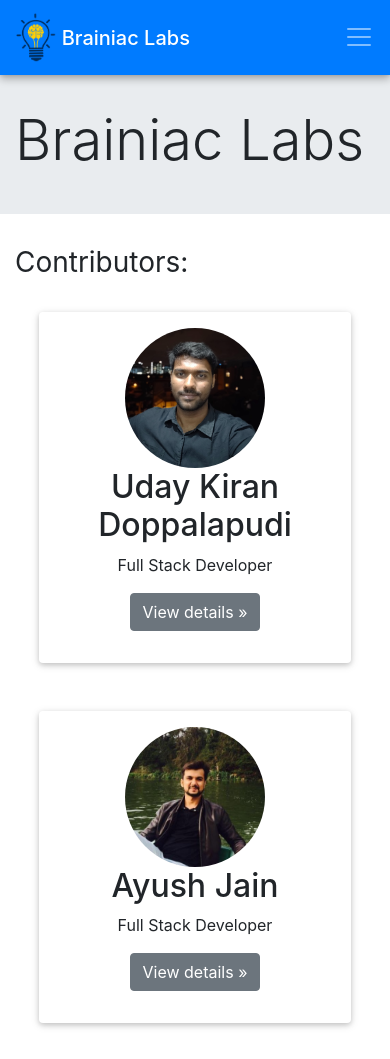
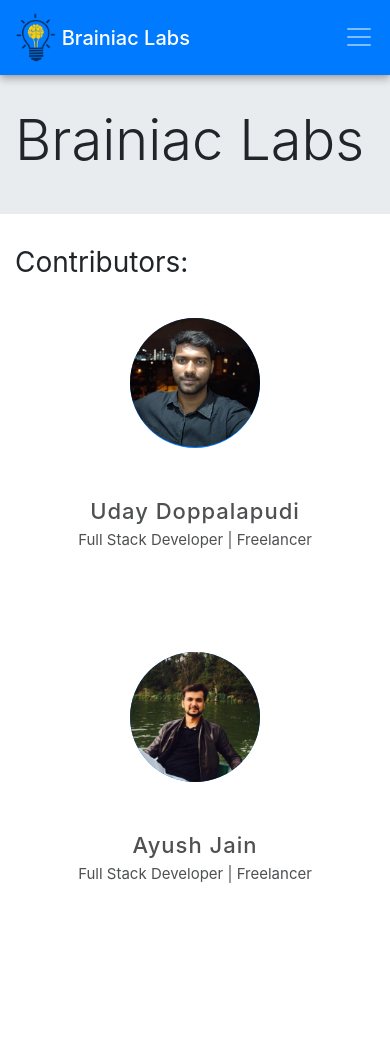
Before and after one commit to BrainiacLabs/brainiaclabs.github.io, a website: page aboutus/index.html in a window 390 px wide. After the commit the page ends 972 px from the top, so only its background shows below. Drawn offline with nearby package versions, Linux system fonts and the light colour scheme.

Commit message:
Added Applications and AboutUs Content

```diff
--- a/aboutus/index.html
+++ b/aboutus/index.html
@@ -12,6 +12,7 @@
     <link rel="stylesheet" href="https://stackpath.bootstrapcdn.com/bootstrap/4.3.1/css/bootstrap.min.css"
         integrity="sha384-ggOyR0iXCbMQv3Xipma34MD+dH/1fQ784/j6cY/iJTQUOhcWr7x9JvoRxT2MZw1T" crossorigin="anonymous">
     <link rel="stylesheet" href="https://brainiaclabs.github.io/css/app.css" type="text/css" />
+    <script src="https://kit.fontawesome.com/f277f03814.js"></script>
 </head>
 
 <body>
@@ -55,20 +56,40 @@
             <h3 class="font-weight-normal">Contributors:</h3>
             <div class="container contacts mb-3 text-center">
                 <div class="row">
-                    <div class="card-section col-lg-3 m-4 p-3 rounded">
-                        <img src="https://brainiaclabs.github.io/images/avatar.jpg" width="140" height="140"
-                            class="bd-placeholder-img rounded-circle" alt="Uday">
-                        <h2>Uday Kiran Doppalapudi</h2>
-                        <p>Full Stack Developer</p>
-                        <p><a class="btn btn-secondary" href="#" role="button">View details »</a></p>
-                    </div><!-- /.col-lg-4 -->
-                    <div class="card-section col-lg-3 m-4 p-3 rounded">
-                        <img src="https://brainiaclabs.github.io/images/avatar-02.jpg" width="140" height="140"
-                            class="bd-placeholder-img rounded-circle" alt="Ayush">
-                        <h2>Ayush Jain</h2>
-                        <p>Full Stack Developer</p>
-                        <p><a class="btn btn-secondary" href="#" role="button">View details »</a></p>
-                    </div><!-- /.col-lg-4 -->
+                    <div class="col-md-3 col-sm-6">
+                        <div class="our-team">
+                            <div class="pic">
+                                <img src="https://brainiaclabs.github.io/images/avatar.jpg" alt="Uday" />
+                            </div>
+                            <div class="team-content">
+                                <h3 class="title">Uday Doppalapudi</h3>
+                                <span class="role">Full Stack Developer | Freelancer</span>
+                            </div>
+                            <ul class="social">
+                                <li><a class="fab fa-facebook-f"></a></li>
+                                <li><a class="fab fa-twitter"></a></li>
+                                <li><a class="fab fa-github"></a></li>
+                                <li><a class="fab fa-linkedin-in"></a></li>
+                            </ul>
+                        </div>
+                    </div>
+                    <div class="col-md-3 col-sm-6">
+                        <div class="our-team">
+                            <div class="pic">
+                                <img src="https://brainiaclabs.github.io/images/avatar-02.jpg" alt="Ayush" />
+                            </div>
+                            <div class="team-content">
+                                <h3 class="title">Ayush Jain</h3>
+                                <span class="role">Full Stack Developer | Freelancer</span>
+                            </div>
+                            <ul class="social">
+                                <li><a class="fab fa-facebook-f"></a></li>
+                                <li><a class="fab fa-twitter"></a></li>
+                                <li><a class="fab fa-github"></a></li>
+                                <li><a class="fab fa-linkedin-in"></a></li>
+                            </ul>
+                        </div>
+                    </div>
                 </div>
             </div>
         </div>
--- a/css/app.css
+++ b/css/app.css
@@ -1,15 +1,129 @@
-.contacts .card-section {
+/*** Global Cosmetics ***/
+.navbar {
+    box-shadow: 0 0 4px rgba(0, 0, 0, .14), 0 4px 8px rgba(0, 0, 0, .28);
+}
+
+
+/*** Pages level Cosmetics ***/
+.contacts .card-section,
+.applications .card {
     box-shadow: 0 2px 5px 0 rgba(0, 0, 0, 0.16), 0 2px 10px 0 rgba(0, 0, 0, 0.12);
     -webkit-transition: .25s box-shadow;
     transition: .25s box-shadow;
 }
+
 .contacts .card-section:focus,
-.contacts .card-section:hover {
+.contacts .card-section:hover,
+.applications .card:focus,
+.applications .card:hover {
     box-shadow: 0 5px 11px 0 rgba(0, 0, 0, 0.18), 0 4px 15px 0 rgba(0, 0, 0, 0.15);
 }
-.navbar {
-    box-shadow: 0 0 4px rgba(0, 0, 0, .14), 0 4px 8px rgba(0, 0, 0, .28);
-}
+
 .card-img-top {
     background: #333;
 }
+
+.our-team {
+    padding: 30px 0 40px;
+    background: white;
+    text-align: center;
+    overflow: hidden;
+    position: relative;
+}
+
+.our-team .pic {
+    display: inline-block;
+    width: 130px;
+    height: 130px;
+    margin-bottom: 50px;
+    position: relative;
+    z-index: 1;
+}
+
+.our-team .pic:before {
+    content: '';
+    width: 100%;
+    background: #007bff;
+    position: absolute;
+    bottom: 135%;
+    right: 0;
+    left: 0;
+    transform: scale(3);
+    transition: all 0.3s linear 0s;
+}
+
+.our-team:hover .pic:before{
+    height: 100%;
+}
+
+.our-team .pic:after{
+    content: '';
+    width: 100%;
+    height: 100%;
+    border-radius: 50%;
+    background: #007bff;
+    position: absolute;
+    top:0;
+    left:0;
+    z-index: -1;
+}
+
+.our-team .pic img{
+    width: 100%;
+    height:  auto;
+    border-radius: 50%;
+    transform: scale(1);
+    transition: all 0.9s ease 0s;
+}
+
+.our-team:hover .pic img{
+    box-shadow: 0 0 0 14px #f7f5ec;
+    transform: scale(0.7);
+}
+
+.our-team .team-content{
+    margin-bottom: 30px;
+}
+.our-team .title{
+    font-size: 22px;
+    font-weight: 700px;
+    color: #4e5052;
+    letter-spacing: 1px;
+    text-transform: capitalize;
+    margin-bottom: 5px;
+}
+.our-team .role{
+    display: block;
+    font-size: 15px;
+    color: #4e5052;
+    text-transform: capitalize;
+}
+.our-team .social{
+    width:100%;
+    padding: 0;
+    margin:0;
+    background: #007bff;
+    position: absolute;
+    bottom: -100px;
+    left:0;
+    transition: all 0.5s ease 0s;
+}
+.our-team:hover .social{
+    bottom: 0;
+}
+
+.our-team .social li{
+    display: inline-block;
+}
+.our-team .social li a{
+    display: block;
+    padding: 10px;
+    font-size: 17px;
+    color: white;
+    transition: all 0.3s ease 0s;
+}
+.our-team .social li a:hover{
+    color: #007bff;
+    background: #f7f5ec;
+    text-decoration: none;
+}
```
Also changed, not shown: applications/index.html (+3 -7 lines), index.html (+1 -0 lines).
